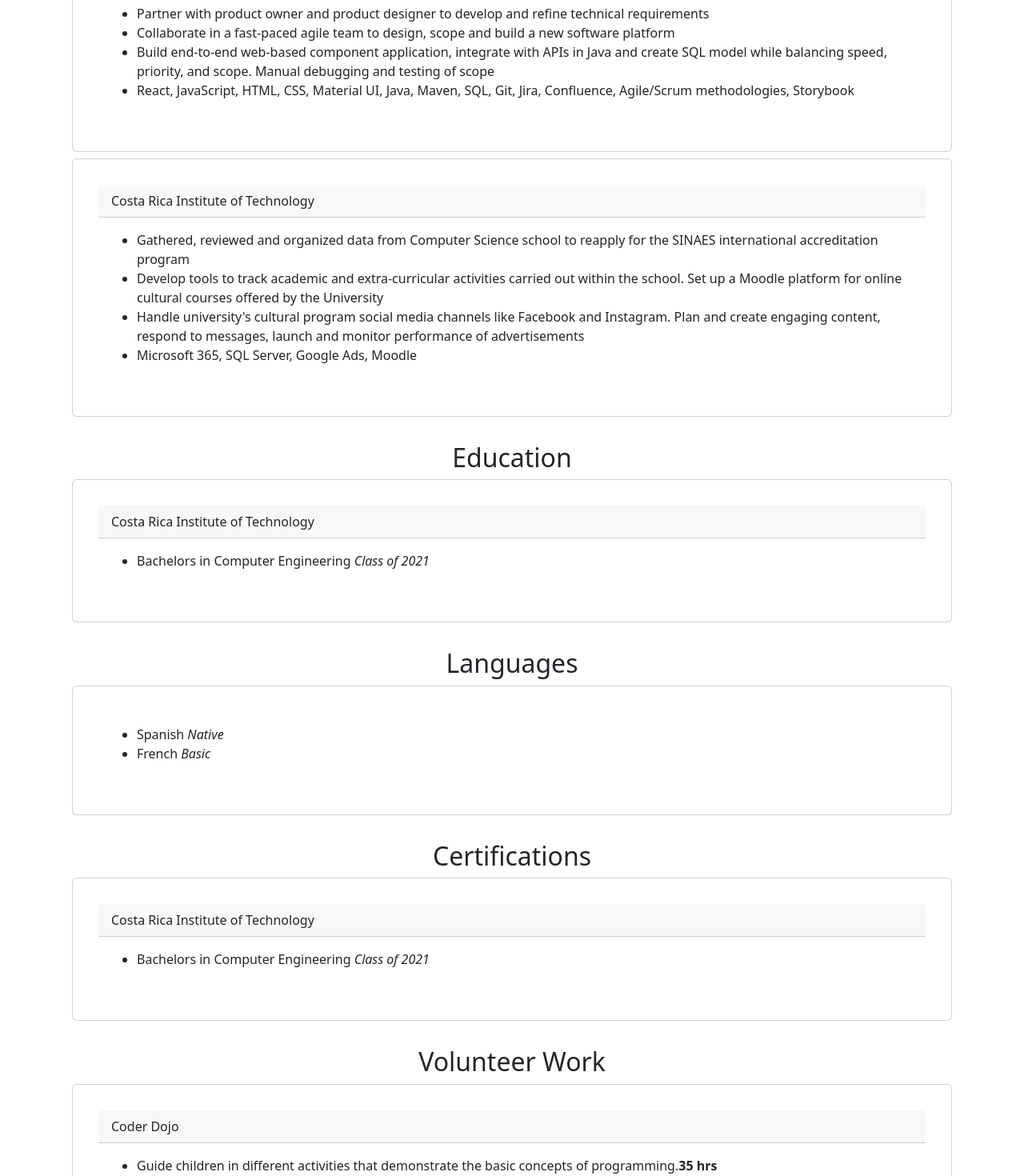
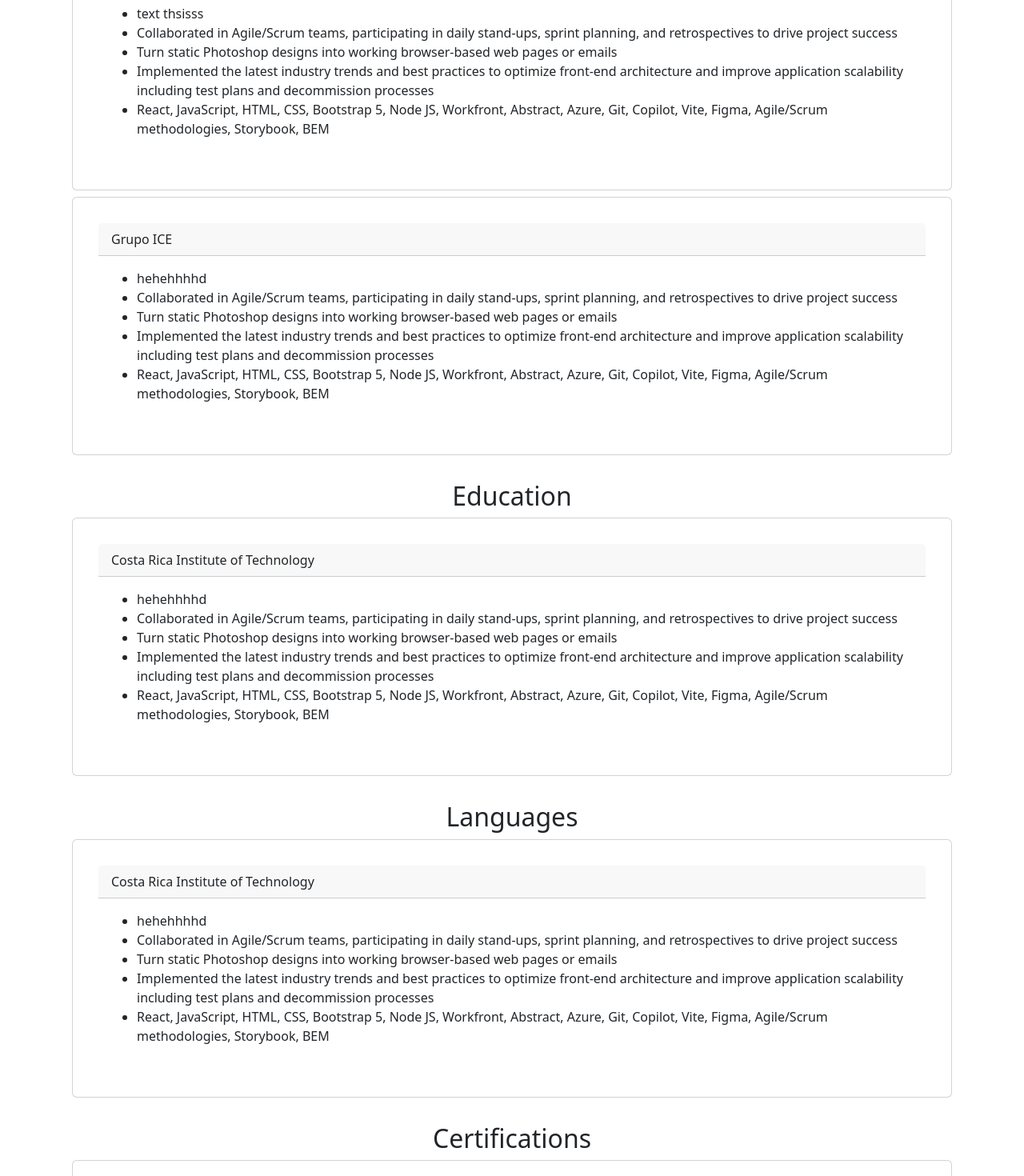
Before and after one commit to MelanieBermudez/demo-portfolio, a React (Vite) app: page / in a window 1280 px wide. Shown: the part 840-2310 px from the top of the page at 80% size. Built offline with nearby package versions, Linux system fonts and the light colour scheme.

Commit message:
created separate card component and footer

```diff
--- a/src/App.jsx
+++ b/src/App.jsx
@@ -1,8 +1,9 @@
 import React from "react";
 import { useState, useEffect } from 'react'
 import './App.css'
-import { Button, Card, CardBody, CardHeader, Container, Nav, NavItem, NavLink } from 'react-bootstrap';
-import { FaLinkedin} from 'react-icons/fa';
+import { Button, Card, CardHeader, CardBody, Container, Nav, NavItem, NavLink } from 'react-bootstrap';
+import { FaLinkedin } from 'react-icons/fa';
+import InfoCard from "./components/card/Card";
 
 
 function App() {
@@ -13,7 +14,7 @@ function App() {
     setIsDarkMode(!isDarkMode);
   };
 
-  function exampleJson (arr) {
+  function exampleJson(arr) {
     let newJson = {}
 
     arr.forEach(element => {
@@ -25,7 +26,7 @@ function App() {
     return newJson;
   }
 
-  exampleJson([{id:123,name:"Jon"},{id:124,name:"Mel"}, ])
+  exampleJson([{ id: 123, name: "Jon" }, { id: 124, name: "Mel" },])
 
 
   useEffect(() => {
@@ -91,128 +92,41 @@ function App() {
         <h2>
           Professional Experience
         </h2>
-        <Card className='border-box m-2 text-start' >
-          <CardHeader>Accenture</CardHeader>
-          <CardBody>
-            <ul >
-              <li>
-                Developed and maintained responsive web applications using React
-              </li>
-              <li>
-                Collaborated in Agile/Scrum teams, participating in daily stand-ups, sprint planning, and retrospectives to drive
-                project success
-              </li>
-              <li>
-                Turn static Photoshop designs into working browser-based web pages or emails
-              </li>
-              <li>Implemented the latest industry trends and best practices to optimize front-end architecture and improve
-                application scalability including test plans and decommission processes</li>
-              <li>React, JavaScript, HTML, CSS, Bootstrap 5, Node JS, Workfront, Abstract, Azure, Git, Copilot, Vite, Figma, Agile/Scrum methodologies, Storybook, BEM</li>
-            </ul>
-          </CardBody>
-        </Card>
-        <Card className='border-box m-2 text-start' >
-          <CardHeader >Kareo Inc</CardHeader>
-          <CardBody>
-            <ul >
-              <li>
-                Partner with product owner and product designer to develop and refine technical requirements
-              </li>
-              <li>
-                Collaborate in a fast-paced agile team to design, scope and build a new software platform
-              </li>
-              <li>
-                Build end-to-end web-based component application, integrate with APIs in Java and create SQL model
-                while balancing speed, priority, and scope. Manual debugging and testing of scope
-              </li>
-              <li>React, JavaScript, HTML, CSS, Material UI, Java, Maven, SQL, Git, Jira, Confluence, Agile/Scrum methodologies, Storybook</li>
-            </ul>
-          </CardBody>
-        </Card>
-        <Card className='border-box m-2 text-start' >
-          <CardHeader >Costa Rica Institute of Technology</CardHeader>
-          <CardBody>
-            <ul >
-              <li>
-                Gathered, reviewed and organized data from Computer Science school to reapply for the SINAES international accreditation program
-              </li>
-              <li>
-                Develop tools to track academic and extra-curricular activities carried out within the school. Set up a Moodle platform for online cultural courses offered by the University
-              </li>
-              <li>
-                Handle university&apos;s cultural program social media channels like Facebook and Instagram. Plan and create engaging content, respond to messages, launch and monitor performance of advertisements
-              </li>
-              <li>Microsoft 365, SQL Server, Google Ads, Moodle</li>
-            </ul>
-          </CardBody>
-        </Card>
+        <InfoCard headerText={'Acccenture'} bodyTextList={'tex tex tex'} />
+
+        <InfoCard headerText={'Kareoo'} bodyTextList={'text thsisss'} />
+
+        <InfoCard headerText={'Grupo ICE'} bodyTextList={'hehehhhhd'} />
+
+
       </Container>
 
       <Container className='pt-4 info-box'>
         <h2>
           Education
         </h2>
-        <Card className='border-box m-2 text-start' >
-          <CardHeader >Costa Rica Institute of Technology</CardHeader>
-          <CardBody>
-            <ul >
-              <li>
-                Bachelors in Computer Engineering   <i>Class of 2021</i>
-              </li>
-            </ul>
-          </CardBody>
-        </Card>
+       <InfoCard headerText={'Costa Rica Institute of Technology'}  bodyTextList={'hehehhhhd'}/>
       </Container>
 
       <Container className='pt-4 info-box'>
         <h2>
           Languages
         </h2>
-        <Card className='border-box m-2 text-start' >
-          <CardBody>
-            <ul >
-              <li>
-                Spanish  <i>Native</i>
-              </li>
-              <li>
-                French  <i>Basic</i>
-              </li>
-            </ul>
-          </CardBody>
-        </Card>
+        <InfoCard headerText={'Costa Rica Institute of Technology'}  bodyTextList={'hehehhhhd'}/>
       </Container>
 
       <Container className='pt-4 info-box'>
         <h2>
           Certifications
         </h2>
-        <Card className='border-box m-2 text-start' >
-          <CardHeader >Costa Rica Institute of Technology</CardHeader>
-          <CardBody>
-            <ul >
-              <li>
-                Bachelors in Computer Engineering   <i>Class of 2021</i>
-              </li>
-            </ul>
-          </CardBody>
-        </Card>
+         <InfoCard headerText={'Costa Rica Institute of Technology'}  bodyTextList={'hehehhhhd'}/>
       </Container>
 
       <Container className='pt-4 info-box'>
         <h2>
           Volunteer Work
         </h2>
-        <Card className='border-box m-2 text-start' >
-          <CardHeader >Coder Dojo</CardHeader>
-          <CardBody>
-            <ul >
-              <li>
-                Guide children in different activities that demonstrate the basic concepts of programming.
-                <b>35 hrs</b>
-              </li>
-            </ul>
-          </CardBody>
-        </Card>
+        <InfoCard headerText={'Costa Rica Institute of Technology'}  bodyTextList={'hehehhhhd'}/>
       </Container>
 
       <Container className='pt-4' id='contact'>
@@ -253,10 +167,11 @@ function App() {
         </div>
       </Container>
 
-      {/* <footer className='pt-4 '>
-        <p>This is a personal website</p>
-        <p>All rights reserved</p>
-      </footer> */}
+      <footer className='pt-4 d-flex justify-content-around'>
+
+        <p>Made by Melanie Bermudez</p>
+        <p>2024</p>
+      </footer>
 
 
     </>
--- a/src/components/card/Card.jsx
+++ b/src/components/card/Card.jsx
@@ -1,2 +1,30 @@
 import React from "react";
 import { Card, CardBody, CardHeader } from "react-bootstrap";
+
+
+const InfoCard = ({headerText, bodyTextList}) => {
+    return (
+        <Card className='border-box m-2 text-start' >
+        <CardHeader>{headerText}</CardHeader>
+        <CardBody>
+          <ul >
+            <li>
+             {bodyTextList}
+            </li>
+            <li>
+              Collaborated in Agile/Scrum teams, participating in daily stand-ups, sprint planning, and retrospectives to drive
+              project success
+            </li>
+            <li>
+              Turn static Photoshop designs into working browser-based web pages or emails
+            </li>
+            <li>Implemented the latest industry trends and best practices to optimize front-end architecture and improve
+              application scalability including test plans and decommission processes</li>
+            <li>React, JavaScript, HTML, CSS, Bootstrap 5, Node JS, Workfront, Abstract, Azure, Git, Copilot, Vite, Figma, Agile/Scrum methodologies, Storybook, BEM</li>
+          </ul>
+        </CardBody>
+      </Card>
+    );
+};
+
+export default InfoCard;
```
